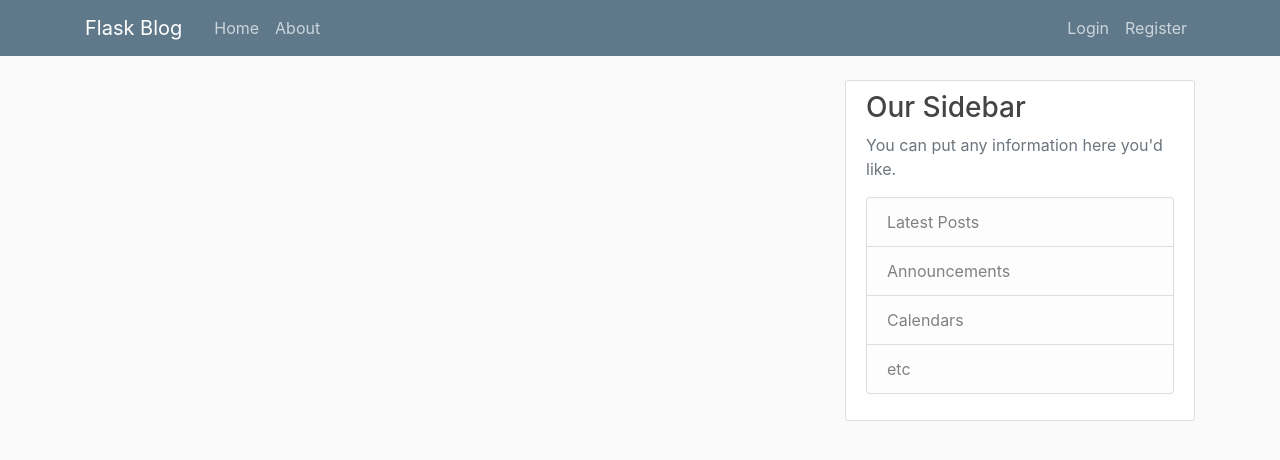
After one commit to Honokai/Flask, a Flask app: template templates/layout.html in a window 1280 px wide. The commit adds this page. Shown: the top 460 px of the page. Run offline with Flask 2, Linux system fonts and the light colour scheme; the template is opened without the code that fills it, so the values that code supplies are empty; some libraries are stand-ins or nearby versions.

Commit message:
Navbar completa

```diff
--- a/app.py
+++ b/app.py
@@ -1,4 +1,4 @@
-from flask import Flask, render_template
+from flask import Flask, render_template, url_for
 
 app = Flask('Projeto Panther')
 
@@ -20,7 +20,7 @@ posts = [
 @app.route('/')
 @app.route('/home')
 def home():
-    return render_template('home.html', posts=posts)
+    return render_template('home.html', title='Sorting', posts=posts)
 
 @app.route("/login")
 def log():
@@ -28,7 +28,7 @@ def log():
 
 @app.route('/about')
 def about():
-    return render_template('about.html'), 200
+    return render_template('about.html', title='About'), 200
 
 @app.route('/historia')
 def historia():
--- /dev/null
+++ b/static/main.css
@@ -0,0 +1,80 @@
+body {
+    background: #fafafa;
+    color: #333333;
+    margin-top: 5rem;
+  }
+
+  h1, h2, h3, h4, h5, h6 {
+    color: #444444;
+  }
+
+  .bg-steel {
+    background-color: #5f788a;
+  }
+
+  .site-header .navbar-nav .nav-link {
+    color: #cbd5db;
+  }
+
+  .site-header .navbar-nav .nav-link:hover {
+    color: #ffffff;
+  }
+
+  .site-header .navbar-nav .nav-link.active {
+    font-weight: 500;
+  }
+
+  .content-section {
+    background: #ffffff;
+    padding: 10px 20px;
+    border: 1px solid #dddddd;
+    border-radius: 3px;
+    margin-bottom: 20px;
+  }
+
+  .article-title {
+    color: #444444;
+  }
+
+  a.article-title:hover {
+    color: #428bca;
+    text-decoration: none;
+  }
+
+  .article-content {
+    white-space: pre-line;
+  }
+
+  .article-img {
+    height: 65px;
+    width: 65px;
+    margin-right: 16px;
+  }
+
+  .article-metadata {
+    padding-bottom: 1px;
+    margin-bottom: 4px;
+    border-bottom: 1px solid #e3e3e3
+  }
+
+  .article-metadata a:hover {
+    color: #333;
+    text-decoration: none;
+  }
+
+  .article-svg {
+    width: 25px;
+    height: 25px;
+    vertical-align: middle;
+  }
+
+  .account-img {
+    height: 125px;
+    width: 125px;
+    margin-right: 20px;
+    margin-bottom: 16px;
+  }
+
+  .account-heading {
+    font-size: 2.5rem;
+  }
--- /dev/null
+++ b/templates/layout.html
@@ -0,0 +1,67 @@
+<!DOCTYPE html>
+<html lang="en">
+<head>
+
+    <!-- Required meta tags -->
+    <meta charset="utf-8">
+    <meta name="viewport" content="width=device-width, initial-scale=1, shrink-to-fit=no">
+    <!-- Bootstrap CSS -->
+    <link rel="stylesheet" href="https://stackpath.bootstrapcdn.com/bootstrap/4.4.1/css/bootstrap.min.css" integrity="sha384-Vkoo8x4CGsO3+Hhxv8T/Q5PaXtkKtu6ug5TOeNV6gBiFeWPGFN9MuhOf23Q9Ifjh" crossorigin="anonymous">
+
+    <link rel="stylesheet" type="text/css" href="{{ url_for('static', filename='main.css') }}">
+
+    {%if title %}
+        <title>Home {{ title }}</title>
+    {% else %}
+        <title>Blog</title>
+    {% endif %}
+
+</head>
+
+<body>
+    <header class="site-header">
+        <nav class="navbar navbar-expand-md navbar-dark bg-steel fixed-top">
+            <div class="container">
+                <a class="navbar-brand mr-4" href="/">Flask Blog</a>
+                <button class="navbar-toggler" type="button" data-toggle="collapse" data-target="#navbarToggle" aria-controls="navbarToggle" aria-expanded="false" aria-label="Toggle navigation">
+                    <span class="navbar-toggler-icon"></span>
+                </button>
+                <div class="collapse navbar-collapse" id="navbarToggle">
+                    <div class="navbar-nav mr-auto">
+                        <a class="nav-item nav-link" href="/">Home</a>
+                        <a class="nav-item nav-link" href="/about">About</a>
+                    </div>
+                <!-- Navbar Right Side -->
+                    <div class="navbar-nav">
+                        <a class="nav-item nav-link" href="/login">Login</a>
+                        <a class="nav-item nav-link" href="/register">Register</a>
+                    </div>
+                </div>
+            </div>
+        </nav>
+    </header>
+    <main role="main" class="container">
+        <div class="row">
+          <div class="col-md-8">
+            {% block content %}{% endblock %}
+          </div>
+          <div class="col-md-4">
+            <div class="content-section">
+              <h3>Our Sidebar</h3>
+              <p class='text-muted'>You can put any information here you'd like.
+                <ul class="list-group">
+                  <li class="list-group-item list-group-item-light">Latest Posts</li>
+                  <li class="list-group-item list-group-item-light">Announcements</li>
+                  <li class="list-group-item list-group-item-light">Calendars</li>
+                  <li class="list-group-item list-group-item-light">etc</li>
+                </ul>
+              </p>
+            </div>
+          </div>
+        </div>
+    </main>
+    <script src="https://code.jquery.com/jquery-3.4.1.slim.min.js" integrity="sha384-J6qa4849blE2+poT4WnyKhv5vZF5SrPo0iEjwBvKU7imGFAV0wwj1yYfoRSJoZ+n" crossorigin="anonymous"></script>
+    <script src="https://cdn.jsdelivr.net/npm/popper.js@1.16.0/dist/umd/popper.min.js" integrity="sha384-Q6E9RHvbIyZFJoft+2mJbHaEWldlvI9IOYy5n3zV9zzTtmI3UksdQRVvoxMfooAo" crossorigin="anonymous"></script>
+    <script src="https://stackpath.bootstrapcdn.com/bootstrap/4.4.1/js/bootstrap.min.js" integrity="sha384-wfSDF2E50Y2D1uUdj0O3uMBJnjuUD4Ih7YwaYd1iqfktj0Uod8GCExl3Og8ifwB6" crossorigin="anonymous"></script>
+</body>
+</html>
```
Also changed, not shown: templates/about.html (+4 -24 lines), templates/home.html (+3 -9 lines), 1 other file.
